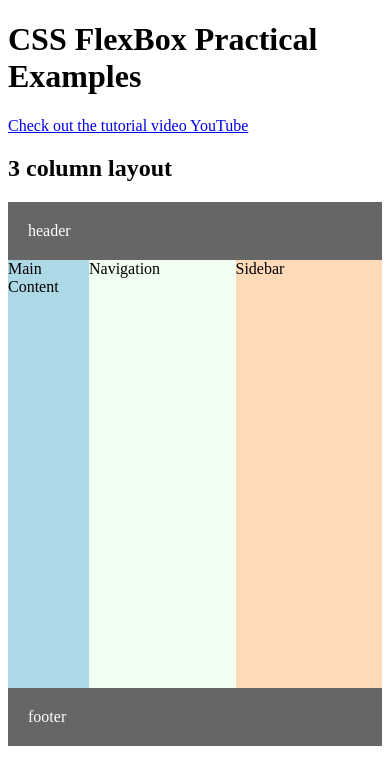
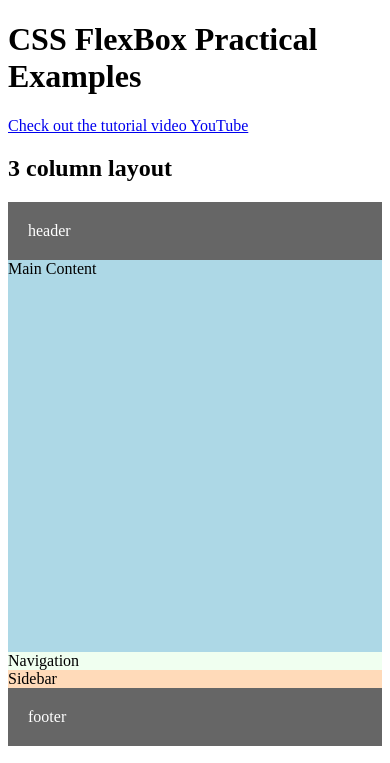
Before and after one commit to jenasancartier/practical-flexbox, a plain HTML site: page index.html in a window 390 px wide. Shown: the top 763 px of the page. Drawn offline with Linux system fonts and the light colour scheme.

Commit message:
complete tutorial for 3 column layout

```diff
--- a/scss/styles.scss
+++ b/scss/styles.scss
@@ -22,9 +22,22 @@ header, footer {
   .col-2 {
     background: honeydew;
     width: 160px;
+    order: -1;
   }
   .col-3 {
     background: peachpuff;
     width: 160px;
   }
 }
+
+@media (max-width: 800px) {
+  .body {
+    flex-direction: column;
+    .col-2, .col-3 {
+      width: auto;
+    }
+    .col-2 {
+      order: 0;
+    }
+  }
+}
```
Also changed, not shown: css/styles.css, 1 other file.
